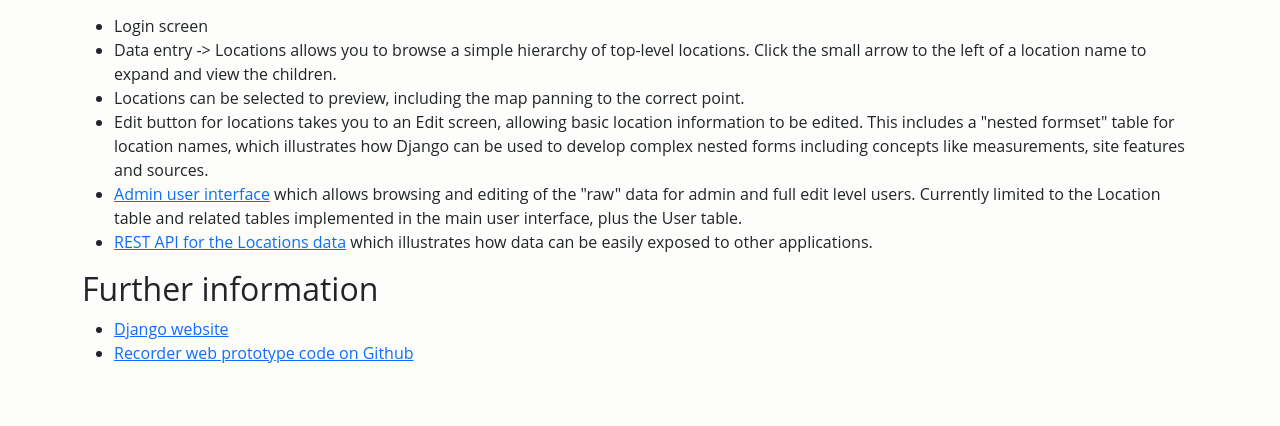
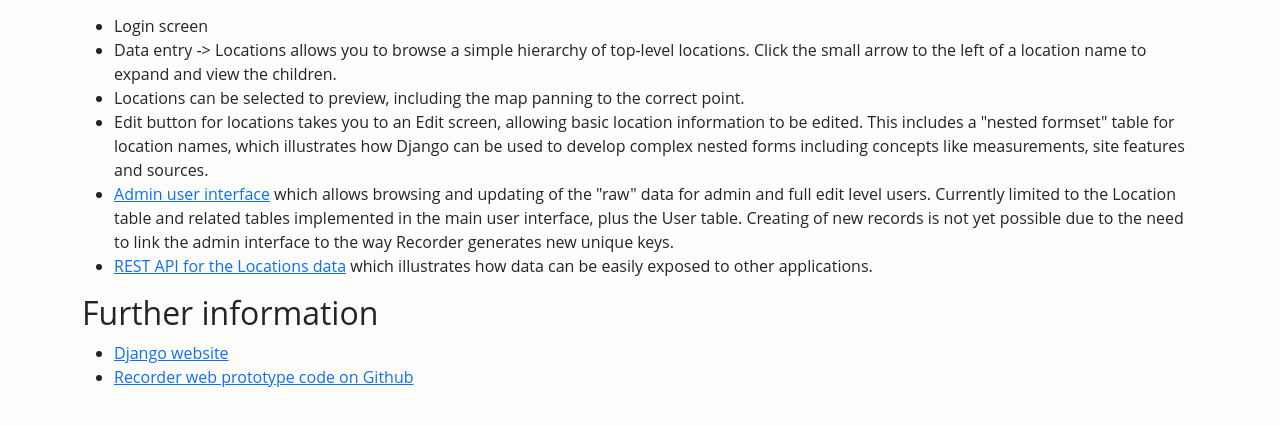
Before and after one commit to recorder-6-team/django-web-prototype, a Django app: page / in a window 1280 px wide. Shown: the part 249-675 px from the top of the page. Run offline with Django 3.2, Linux system fonts and the light colour scheme; the visitor is signed in with stand-in values (Sample User, id 1); style sheets or scripts are compiled from the project's sources; some libraries are stand-ins or nearby versions; some web fonts are replaced.

Commit message:
Add notes on limitaations of admin interface.

```diff
--- a/apps/glue/templates/glue/index.html
+++ b/apps/glue/templates/glue/index.html
@@ -19,9 +19,11 @@
     be edited. This includes a "nested formset" table for location names, which illustrates how
     Django can be used to develop complex nested forms including concepts like measurements, site
     features and sources.</li>
-  <li><a href="admin">Admin user interface</a> which allows browsing and editing of the "raw" data for
-    admin and full edit level users. Currently limited to the Location table and related tables
-    implemented in the main user interface, plus the User table.</li>
+  <li><a href="admin">Admin user interface</a> which allows browsing and updating of the "raw" data
+    for admin and full edit level users. Currently limited to the Location table and related tables
+    implemented in the main user interface, plus the User table. Creating of new records is not yet
+    possible due to the need to link the admin interface to the way Recorder generates new unique
+    keys.</li>
   <li><a href="/api/locations/">REST API for the Locations data</a> which illustrates how data can
     be easily exposed to other applications.</li>
 </ul>
```
